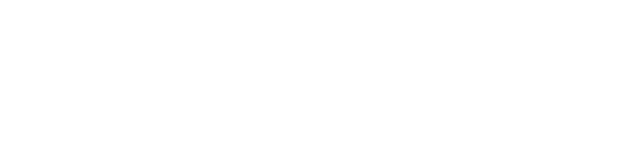
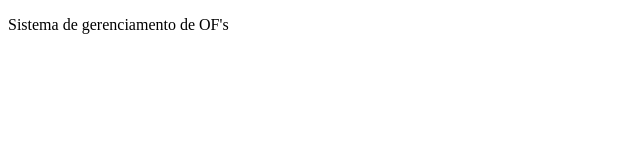
Before and after one commit to mtscelestino163/lab-colorink, a plain HTML site: page index.html in a window 1280 px wide. Shown: the whole page, without its empty margins (0-640 px from the left). Drawn offline with Linux system fonts and the light colour scheme.

Commit message:
adicionando o paragrafo de teste

```diff
--- a/index.html
+++ b/index.html
@@ -8,7 +8,7 @@
 </head>
 
 <body>
-
+    <p>Sistema de gerenciamento de OF's</p>
 </body>
 
 </html>
```
